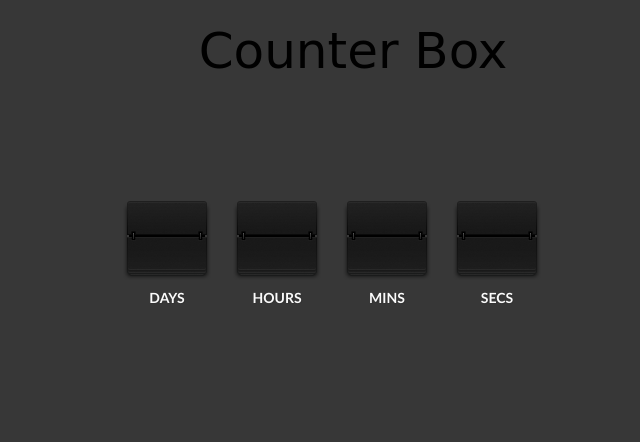
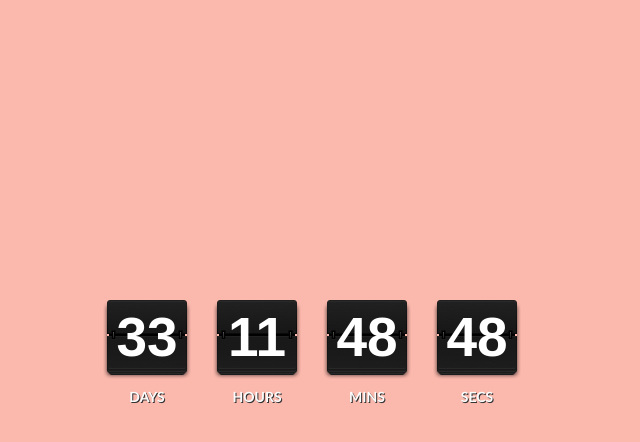
Before and after one commit to lovingu/lovingu.github.com, a plain HTML site: page apps/counter/index.html in a window 1280 px wide. Shown: the whole page, without its empty margins (287-927 px from the left). Drawn offline with nearby package versions, Linux system fonts and the light colour scheme; a web font is replaced by a local one.

Commit message:
counter modify

```diff
--- a/apps/counter/css/style.css
+++ b/apps/counter/css/style.css
@@ -1,22 +1,34 @@
 /** basic style sets **/
 * { margin: 0; padding: 0; line-height: 1; }
 
-.box_title {
-    text-align: center;
-    position: relative;
-    margin-top:2%;
-    font-family: 'Hanalei', cursive;
-    font-size:50px;
-}
+/*.box_title {*/
+    /*text-align: center;*/
+    /*position: relative;*/
+    /*margin-top:2%;*/
+    /*font-family: 'Hanalei', cursive;*/
+    /*font-size:50px;*/
+/*}*/
 
-body { font-size: 62.5%; background: #373737; font-family: Arial, Tahoma, sans-serif; }
+/*body { font-size: 62.5%; background: #fe6673; font-family: Arial, Tahoma, sans-serif; }*/
+body { font-size: 62.5%; background: #fbb8ac; font-family: Arial, Tahoma, sans-serif; }
+/*body { font-size: 62.5%; background: #e3c887; font-family: Arial, Tahoma, sans-serif; }*/
+/*body { font-size: 62.5%; background: #a2e1d4; font-family: Arial, Tahoma, sans-serif; }*/
 
 img { border: 0; }
 
 div, section, span { display: block; }
 
 a{ color:#FFCC00;}
-#wrapping { width: 460px; margin: 0 auto; padding-top: 125px; }
+#wrapping {
+    width: 460px;
+    /*margin: 0 auto; padding-top: 125px;*/
+    position: absolute;
+  left:50%;
+  top:50%;
+  margin-left:-250px;
+  margin-top:-100px;
+      /*border: solid 3px red;  */
+}
 
 #clock-ticker { display: block; margin-bottom: 15px;}
 #clock-ticker .block { position: relative; color: #fff; font-weight: bold; float: left; margin-right: 22px; }
--- a/apps/counter/index.html
+++ b/apps/counter/index.html
@@ -9,9 +9,7 @@
         <script type="text/javascript" language="javascript" src="http://ajax.googleapis.com/ajax/libs/jquery/1.7.2/jquery.min.js"></script>
     </head>
     <body>
-        <div class="box_title">
-            <span>Counter Box</span>
-        </div>
+
         <div id="wrapping">
             <div id="clock-ticker" class="clearfix">
                 <div class="block">
@@ -40,60 +38,62 @@
             </div>
         </div>
 
-        <!--<script type="text/javascript">-->
-            <!--$(document).ready(function(){-->
-                    <!--var theDaysBox  = $("#numdays");-->
-                    <!--var theHoursBox = $("#numhours");-->
-                    <!--var theMinsBox  = $("#nummins");-->
-                    <!--var theSecsBox  = $("#numsecs");-->
+        <script type="text/javascript">
+            <!--jQuery(document).ready(function (){-->
+                    var now = new Date();
+                    var dst = new Date("2013/10/01 00:00:00");
+                    var date3 = dst.getTime() - now.getTime();
+                    var d=Math.floor(date3/(24*3600*1000))
+                    var leave1=date3%(24*3600*1000)    //计算天数后剩余的毫秒数
+                    var h=Math.floor(leave1/(3600*1000))
+                    var leave2=leave1%(3600*1000)        //计算小时数后剩余的毫秒数
+                    var m=Math.floor(leave2/(60*1000))
+                    var leave3=leave2%(60*1000)      //计算分钟数后剩余的毫秒数
+                    var s=Math.round(leave3/1000)
+                    document.getElementById('numdays').innerHTML = parseInt(d);
+                    document.getElementById('numhours').innerHTML = parseInt(h);
+                    document.getElementById('nummins').innerHTML = parseInt(m);
+                    document.getElementById('numsecs').innerHTML = s;
+                    <!--)};-->
+            </script>
+            <script type="text/javascript">
+                $(document).ready(function(){
+                        var theDaysBox  = $("#numdays");
+                        var theHoursBox = $("#numhours");
+                        var theMinsBox  = $("#nummins");
+                        var theSecsBox  = $("#numsecs");
 
-                    <!--var refreshId = setInterval(function() {-->
-                        <!--var currentSeconds = theSecsBox.text();-->
-                        <!--var currentMins    = theMinsBox.text();-->
-                        <!--var currentHours   = theHoursBox.text();-->
-                        <!--var currentDays    = theDaysBox.text();-->
+                        var refreshId = setInterval(function() {
+                            var currentSeconds = theSecsBox.text();
+                            var currentMins    = theMinsBox.text();
+                            var currentHours   = theHoursBox.text();
+                            var currentDays    = theDaysBox.text();
 
-                        <!--if(currentSeconds == 0 && currentMins == 0 && currentHours == 0 && currentDays == 0) {-->
-                        <!--// if everything rusn out our timer is done!!-->
-                        <!--// do some exciting code in here when your countdown timer finishes-->
+                            if(currentSeconds == 0 && currentMins == 0 && currentHours == 0 && currentDays == 0) {
+                            // if everything rusn out our timer is done!!
+                            // do some exciting code in here when your countdown timer finishes
 
-                        <!--} else if(currentSeconds == 0 && currentMins == 0 && currentHours == 0) {-->
-                        <!--// if the seconds and minutes and hours run out we subtract 1 day-->
-                        <!--theDaysBox.html(currentDays-1);-->
-                        <!--theHoursBox.html("23");-->
-                        <!--theMinsBox.html("59");-->
-                        <!--theSecsBox.html("59");-->
-                        <!--} else if(currentSeconds == 0 && currentMins == 0) {-->
-                        <!--// if the seconds and minutes run out we need to subtract 1 hour-->
-                        <!--theHoursBox.html(currentHours-1);-->
-                        <!--theMinsBox.html("59");-->
-                        <!--theSecsBox.html("59");-->
-                        <!--} else if(currentSeconds == 0) {-->
-                            <!--// if the seconds run out we need to subtract 1 minute-->
-                                <!--theMinsBox.html(currentMins-1);-->
-                                <!--theSecsBox.html("59");-->
-                                <!--} else {-->
-                                    <!--theSecsBox.html(currentSeconds-1);-->
-                                        <!--}-->
-                                        <!--}, 1000);-->
-                                        <!--});-->
-                                        <!--</script>-->
+                            } else if(currentSeconds == 0 && currentMins == 0 && currentHours == 0) {
+                            // if the seconds and minutes and hours run out we subtract 1 day
+                            theDaysBox.html(currentDays-1);
+                            theHoursBox.html("23");
+                            theMinsBox.html("59");
+                            theSecsBox.html("59");
+                            } else if(currentSeconds == 0 && currentMins == 0) {
+                            // if the seconds and minutes run out we need to subtract 1 hour
+                            theHoursBox.html(currentHours-1);
+                            theMinsBox.html("59");
+                            theSecsBox.html("59");
+                            } else if(currentSeconds == 0) {
+                                // if the seconds run out we need to subtract 1 minute
+                                theMinsBox.html(currentMins-1);
+                                theSecsBox.html("59");
+                            } else {
+                                theSecsBox.html(currentSeconds-1);
+                            }
+                        }, 1000);
+                });
+</script>
 
         </body>
-    <script type="text/javascript">
-        jQuery(document).ready(function (){
-        var now = new Date();
-        var dst = new Date("2013-10-1 0:0:0");
-        var diff = (dst.getTime() - now.getTime());
-        var d = diff / 8640000;
-        alert(d);
-        var h = diff / (8640000 * 24);
-        var m = diff / (8640000 * 24 * 60);
-        var s = diff / (8640000 * 24 * 3600);
-        document.getElementById('numdays').innerHTML = d;
-        document.getElementById('numhours').innerHTML = h;
-        document.getElementById('nummins').innerHTML = m;
-        document.getElementById('numsecs').innerHTML = s;
-    )};
-</script>
     </html>
```
